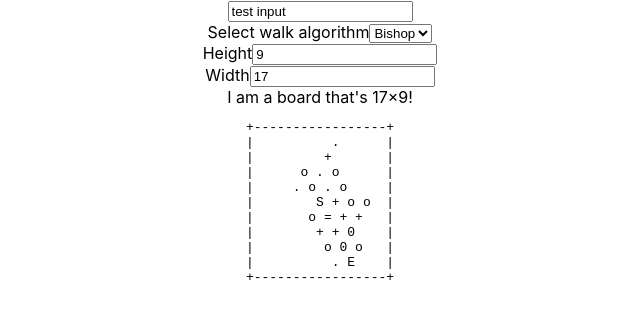
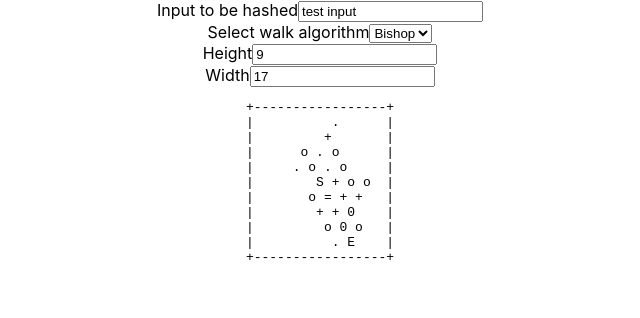
Before and after one commit to Doverstav/kitscon212, a React (Create React App) app: page / in a window 1280 px wide. Shown: the top 318 px of the page, without its empty margins (320-960 px from the left). Built offline with nearby package versions, Linux system fonts and the light colour scheme.

Commit message:
Small UI changes

```diff
--- a/src/App.tsx
+++ b/src/App.tsx
@@ -42,6 +42,7 @@ function App() {
   return (
     <div className="App">
       <div>
+        <label>Input to be hashed</label>
         <input value={input} onChange={(event) => setInput(event.target.value)} />
       </div>
       <div>
--- a/src/board/StringBoard.tsx
+++ b/src/board/StringBoard.tsx
@@ -43,7 +43,6 @@ export const StringBoard: React.FC<BoardProps> = ({ height, width, paths }) => {
 
   return (
     <div>
-      I am a board that's {width}&times;{height}!
       <pre>{boardState}</pre>
     </div>
   )
```
